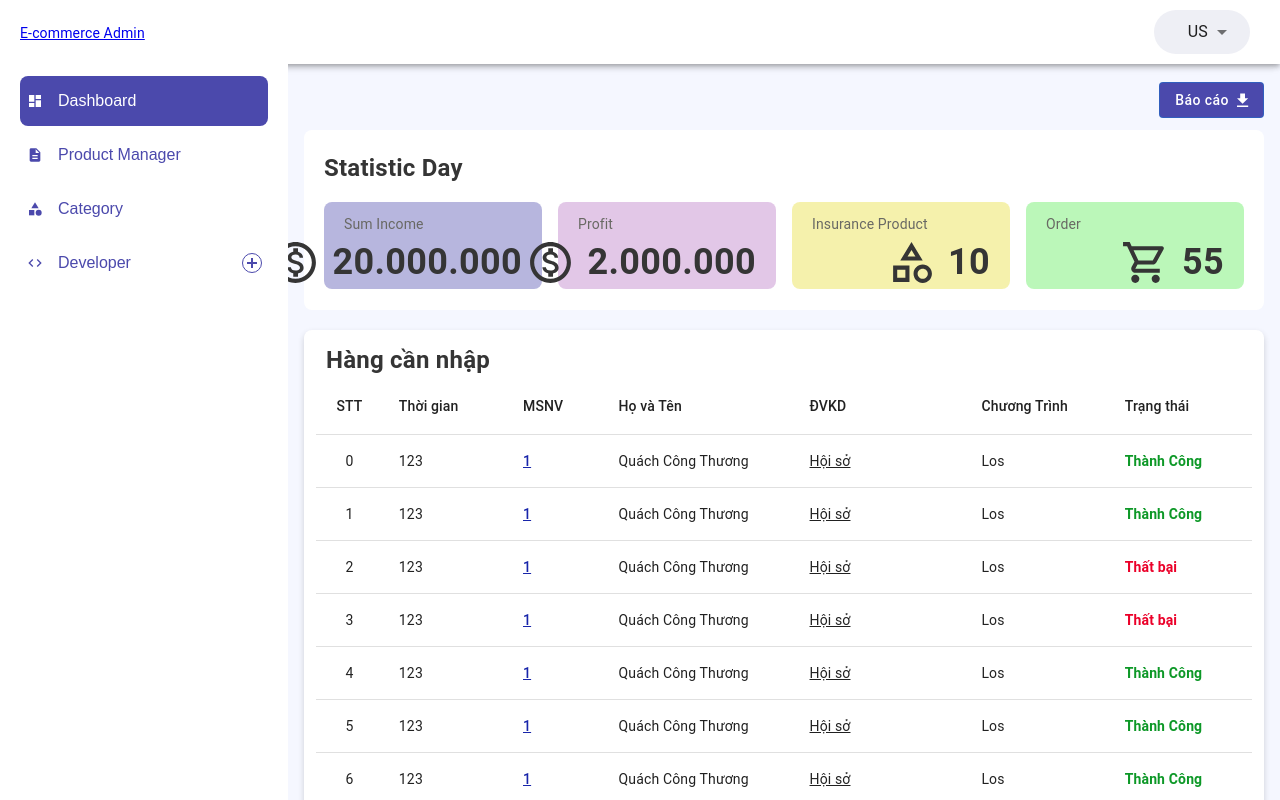
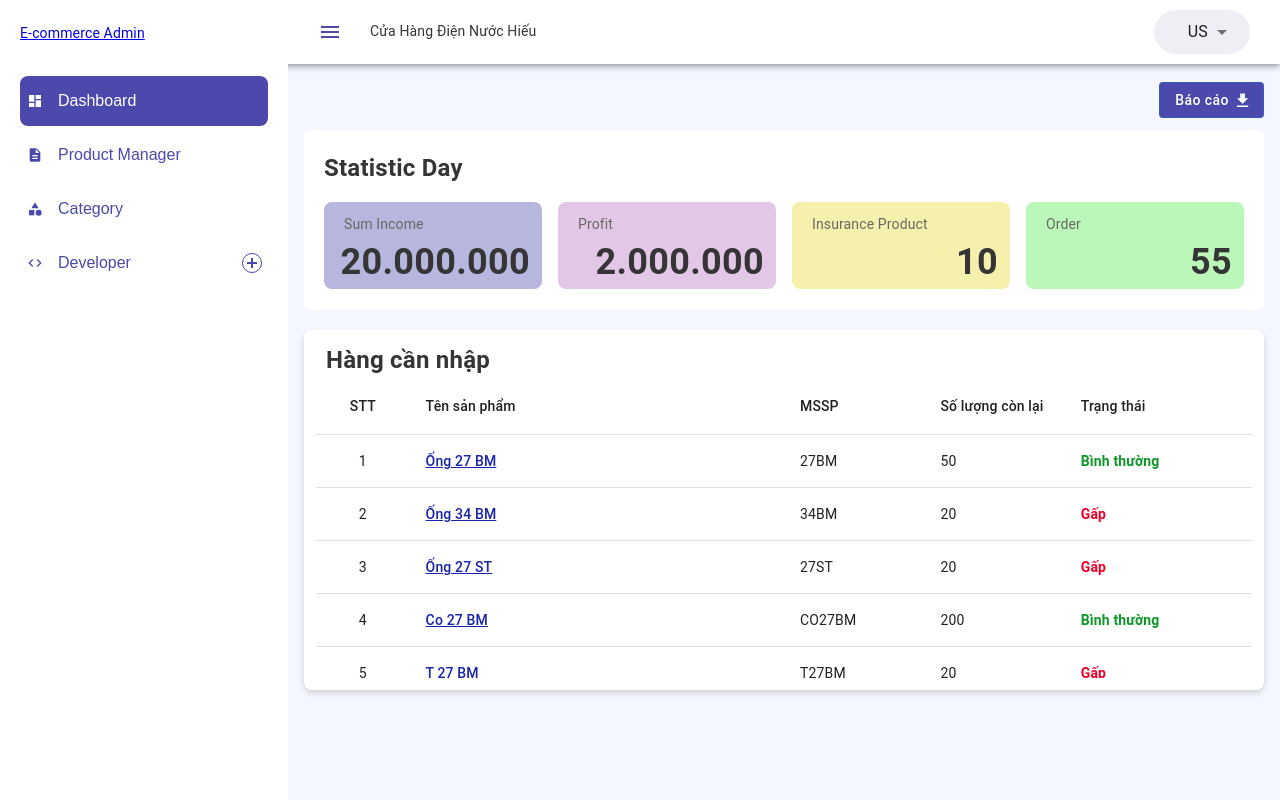
Before and after one commit to kienhuynh279/ecommerce, a React (Create React App) app: page /dashboard in a window 1280 px wide. Built offline with nearby package versions, Linux system fonts and the light colour scheme; some icons are missing.

Commit message:
Fix response sidebar & table & data table

```diff
--- a/src/views/components/layout/Sidebar/style.ts
+++ b/src/views/components/layout/Sidebar/style.ts
@@ -5,7 +5,6 @@ const sidebarStyle = makeStyles(() => ({
     backgroundColor: 'var(--admin-white)',
     width: 'var(--admin-sidebar-width)',
     color: '#fff !important',
-    // transition: 'all ease 0.3s',
     zIndex: 1200,
 
     '& .admin-sidebar-brand': {
@@ -172,7 +171,7 @@ const sidebarStyle = makeStyles(() => ({
           backgroundColor: 'var(--admin-white)',
           color: 'var(--admin-primary)',
           margin: '0 4px 4px 4px',
-          transition: 'all 0.35s ease-in-out',
+          transition: 'all 0.3s ease-in-out',
         },
 
         '&.active': {
@@ -194,6 +193,11 @@ const sidebarStyle = makeStyles(() => ({
       '& .admin-topbar': {
         width: 'calc(100% - var(--admin-sidebar-collapsed-width))',
         left: 'var(--admin-sidebar-collapsed-width)',
+      },
+
+      '& .admin-topbar-toolbar': {
+        marginLeft: '0 !important',
+        transition: 'none !important',
       },
 
       '& .admin-sidebar-brand': {
--- a/src/views/components/layout/Topbar/TopbarCenter.tsx
+++ b/src/views/components/layout/Topbar/TopbarCenter.tsx
@@ -3,7 +3,7 @@ import React from 'react';
 type Props = {};
 
 const TopbarCenter = (props: Props) => {
-  return <div></div>;
+  return <>Cửa Hàng Điện Nước Hiếu</>;
 };
 
 export default TopbarCenter;
--- a/src/views/components/layout/Topbar/TopbarLeft.tsx
+++ b/src/views/components/layout/Topbar/TopbarLeft.tsx
@@ -1,9 +1,10 @@
 import React from 'react';
+import ToggleSidebar from './ToggleSidebar';
 
 interface Props {}
 
 const TopbarLeft = (props: Props) => {
-  return <></>;
+  return <ToggleSidebar />;
 };
 
 export default TopbarLeft;
--- a/src/views/pages/Dashboard/ProductImport.tsx
+++ b/src/views/pages/Dashboard/ProductImport.tsx
@@ -6,104 +6,37 @@ import TableContainer from '@mui/material/TableContainer';
 import TableHead from '@mui/material/TableHead';
 import TableRow from '@mui/material/TableRow';
 import Typography from '@mui/material/Typography';
-import React from 'react';
 import { useTranslation } from 'react-i18next';
 
 const tableData = [
   {
-    duaration: '123',
-    msnv: '1',
-    name: 'Quách Công Thương',
-    dvkd: 'Hội sở',
-    program: 'Los',
+    name: 'Ống 27 BM',
+    code: '27BM',
+    quantity: 50,
     status: 1,
   },
   {
-    duaration: '123',
-    msnv: '1',
-    name: 'Quách Công Thương',
-    dvkd: 'Hội sở',
-    program: 'Los',
+    name: 'Ống 34 BM',
+    code: '34BM',
+    quantity: 20,
+    status: 0,
+  },
+  {
+    name: 'Ống 27 ST',
+    code: '27ST',
+    quantity: 20,
+    status: 0,
+  },
+  {
+    name: 'Co 27 BM',
+    code: 'CO27BM',
+    quantity: 200,
     status: 1,
   },
   {
-    duaration: '123',
-    msnv: '1',
-    name: 'Quách Công Thương',
-    dvkd: 'Hội sở',
-    program: 'Los',
-    status: 0,
-  },
-  {
-    duaration: '123',
-    msnv: '1',
-    name: 'Quách Công Thương',
-    dvkd: 'Hội sở',
-    program: 'Los',
-    status: 0,
-  },
-  {
-    duaration: '123',
-    msnv: '1',
-    name: 'Quách Công Thương',
-    dvkd: 'Hội sở',
-    program: 'Los',
-    status: 1,
-  },
-  {
-    duaration: '123',
-    msnv: '1',
-    name: 'Quách Công Thương',
-    dvkd: 'Hội sở',
-    program: 'Los',
-    status: 1,
-  },
-  {
-    duaration: '123',
-    msnv: '1',
-    name: 'Quách Công Thương',
-    dvkd: 'Hội sở',
-    program: 'Los',
-    status: 1,
-  },
-  {
-    duaration: '123',
-    msnv: '1',
-    name: 'Quách Công Thương',
-    dvkd: 'Hội sở',
-    program: 'Los',
-    status: 1,
-  },
-  {
-    duaration: '123',
-    msnv: '1',
-    name: 'Quách Công Thương',
-    dvkd: 'Hội sở',
-    program: 'Los',
-    status: 1,
-  },
-  {
-    duaration: '123',
-    msnv: '1',
-    name: 'Quách Công Thương',
-    dvkd: 'Hội sở',
-    program: 'Los',
-    status: 0,
-  },
-  {
-    duaration: '123',
-    msnv: '1',
-    name: 'Quách Công Thương',
-    dvkd: 'Hội sở',
-    program: 'Los',
-    status: 1,
-  },
-  {
-    duaration: '123',
-    msnv: '1',
-    name: 'Quách Công Thương',
-    dvkd: 'Hội sở',
-    program: 'Los',
+    name: 'T 27 BM',
+    code: 'T27BM',
+    quantity: 20,
     status: 0,
   },
 ];
@@ -113,15 +46,13 @@ function ProductImport() {
   const THeader = () => (
     <TableHead>
       <TableRow>
-        <TableCell align="center" width={'7%'}>
+        <TableCell align="center" width={'10%'}>
           {t('STT')}
         </TableCell>
-        <TableCell width={'13%'}>{t('Thời gian')}</TableCell>
-        <TableCell width={'10%'}>{t('MSNV')}</TableCell>
-        <TableCell width={'20%'}>{t('Họ và Tên')}</TableCell>
-        <TableCell width={'18%'}>{t('ĐVKD')}</TableCell>
-        <TableCell width={'15%'}>{t('Chương Trình')}</TableCell>
-        <TableCell width={'15%'}>{t('Trạng thái')}</TableCell>
+        <TableCell width={'40%'}>{t('Tên sản phẩm')}</TableCell>
+        <TableCell width={'15%'}>{t('MSSP')}</TableCell>
+        <TableCell width={'15%'}>{t('Số lượng còn lại')}</TableCell>
+        <TableCell width={'20%'}>{t('Trạng thái')}</TableCell>
       </TableRow>
     </TableHead>
   );
@@ -130,34 +61,30 @@ function ProductImport() {
     <>
       {tableData.map((i, index) => (
         <TableRow key={index}>
-          <TableCell align="center" width={'7%'}>
-            {index}
+          <TableCell align="center" width={'10%'}>
+            {index + 1}
           </TableCell>
-          <TableCell width={'13%'}>{i.duaration}</TableCell>
           <TableCell
             sx={{
               textDecoration: 'underline',
               color: '#1825aa',
               fontWeight: 500,
             }}
-            width={'10%'}
+            width={'40%'}
           >
-            {i.msnv}
+            {i.name}
           </TableCell>
-          <TableCell width={'20%'}>{i.name}</TableCell>
-          <TableCell sx={{ textDecoration: 'underline' }} width={'18%'}>
-            {i.dvkd}
-          </TableCell>
-          <TableCell width={'15%'}>{i.program}</TableCell>
+          <TableCell width={'15%'}>{i.code}</TableCell>
+          <TableCell width={'15%'}>{i.quantity}</TableCell>
           <TableCell
             sx={{
               fontSize: '14px',
               fontWeight: 600,
               color: i.status === 0 ? '#eb0029' : '#0d9827',
             }}
-            width={'15 % '}
+            width={'20% '}
           >
-            {i.status === 0 ? 'Thất bại' : 'Thành Công'}
+            {i.status === 0 ? 'Gấp' : 'Bình thường'}
           </TableCell>
         </TableRow>
       ))}
@@ -169,7 +96,6 @@ function ProductImport() {
         mt: 2.5,
         boxShadow: '0 3px 6px 0 rgb(0 0 0 / 16%)',
         backgroundColor: '#fff',
-        height: '480px',
         padding: '12px',
         borderRadius: '8px',
       }}
@@ -186,8 +112,8 @@ function ProductImport() {
       <TableContainer
         className="table-scrollcustom"
         sx={{
-          maxHeight: '410px',
-          height: '410px',
+          maxHeight: '300px',
+          height: '300px',
         }}
       >
         <Table stickyHeader sx={{ backgroundColor: '#fff', tableLayout: 'fixed' }}>
--- a/src/views/pages/Dashboard/Statistical.tsx
+++ b/src/views/pages/Dashboard/Statistical.tsx
@@ -1,11 +1,7 @@
+import { Typography } from '@mui/material';
 import Grid from '@mui/material/Grid';
-import React from 'react';
+import { useTranslation } from 'react-i18next';
 import { BoxNumberStatis, BoxOverview, BoxStatistis, NumberStatis, TextTitleStatis } from './style';
-import MonetizationOnOutlinedIcon from '@mui/icons-material/MonetizationOnOutlined';
-import ShoppingCartOutlinedIcon from '@mui/icons-material/ShoppingCartOutlined';
-import CategoryOutlinedIcon from '@mui/icons-material/CategoryOutlined';
-import { Typography } from '@mui/material';
-import { useTranslation } from 'react-i18next';
 
 interface Props {}
 
@@ -21,7 +17,7 @@ const Statistical = (props: Props) => {
           <BoxStatistis sx={{ backgroundColor: 'rgb(75, 73, 172, 0.4)' }} className="wh-full">
             <TextTitleStatis>{t('Page.Dashboard.SumIncome')}</TextTitleStatis>
             <BoxNumberStatis>
-              <MonetizationOnOutlinedIcon sx={{ fontSize: '3.5em' }} />
+              {/* <MonetizationOnOutlinedIcon sx={{ fontSize: '3.5em' }} /> */}
               <NumberStatis>20.000.000</NumberStatis>
             </BoxNumberStatis>
           </BoxStatistis>
@@ -31,7 +27,7 @@ const Statistical = (props: Props) => {
           <BoxStatistis sx={{ backgroundColor: 'rgb(182, 116, 196, 0.4)' }} className="wh-full">
             <TextTitleStatis>{t('Page.Dashboard.Profit')}</TextTitleStatis>
             <BoxNumberStatis>
-              <MonetizationOnOutlinedIcon sx={{ fontSize: '3.5em' }} />
+              {/* <MonetizationOnOutlinedIcon sx={{ fontSize: '3.5em' }} /> */}
               <NumberStatis>2.000.000</NumberStatis>
             </BoxNumberStatis>
           </BoxStatistis>
@@ -41,7 +37,7 @@ const Statistical = (props: Props) => {
           <BoxStatistis sx={{ backgroundColor: 'rgb(230, 220, 48, 0.4)' }} className="wh-full">
             <TextTitleStatis>{t('Page.Dashboard.InsuranceProduct')}</TextTitleStatis>
             <BoxNumberStatis>
-              <CategoryOutlinedIcon sx={{ fontSize: '3.5em' }} />
+              {/* <CategoryOutlinedIcon sx={{ fontSize: '3.5em' }} /> */}
               <NumberStatis>10</NumberStatis>
             </BoxNumberStatis>
           </BoxStatistis>
@@ -51,7 +47,7 @@ const Statistical = (props: Props) => {
           <BoxStatistis sx={{ backgroundColor: 'rgb(85, 235, 80, 0.4)' }} className="wh-full">
             <TextTitleStatis>{t('Page.Dashboard.Order')}</TextTitleStatis>
             <BoxNumberStatis>
-              <ShoppingCartOutlinedIcon sx={{ fontSize: '3.5em' }} />
+              {/* <ShoppingCartOutlinedIcon sx={{ fontSize: '3.5em' }} /> */}
               <NumberStatis>55</NumberStatis>
             </BoxNumberStatis>
           </BoxStatistis>
--- a/src/views/pages/Dashboard/style.tsx
+++ b/src/views/pages/Dashboard/style.tsx
@@ -2,7 +2,6 @@ import { Button, styled, Typography } from '@mui/material';
 import Box from '@mui/material/Box';
 
 export const CardDashboard = styled(Box)(() => ({
-  height: '100vh',
   margin: '0px',
 }));
 
@@ -41,6 +40,7 @@ export const BoxStatistis = styled(Box)(() => ({
   flexDirection: 'column',
   backdropFilter: 'blur(20px)',
   borderRadius: '8px',
+  width: '100%',
 }));
 
 export const TextTitleStatis = styled(Typography)(() => ({
@@ -60,8 +60,9 @@ export const BoxNumberStatis = styled(Box)(() => ({
   display: 'flex',
   flexDirection: 'row',
   alignItems: 'center',
-  marginRight: '20px',
-  justifyContent: 'end',
+  justifyContent: 'flex-end',
+  paddingRight: '12px',
   height: '100%',
+  width: '100%',
   color: '#353535',
 }));
```
Also changed, not shown: 2 other files (tests, documents, lock files or other folders).
